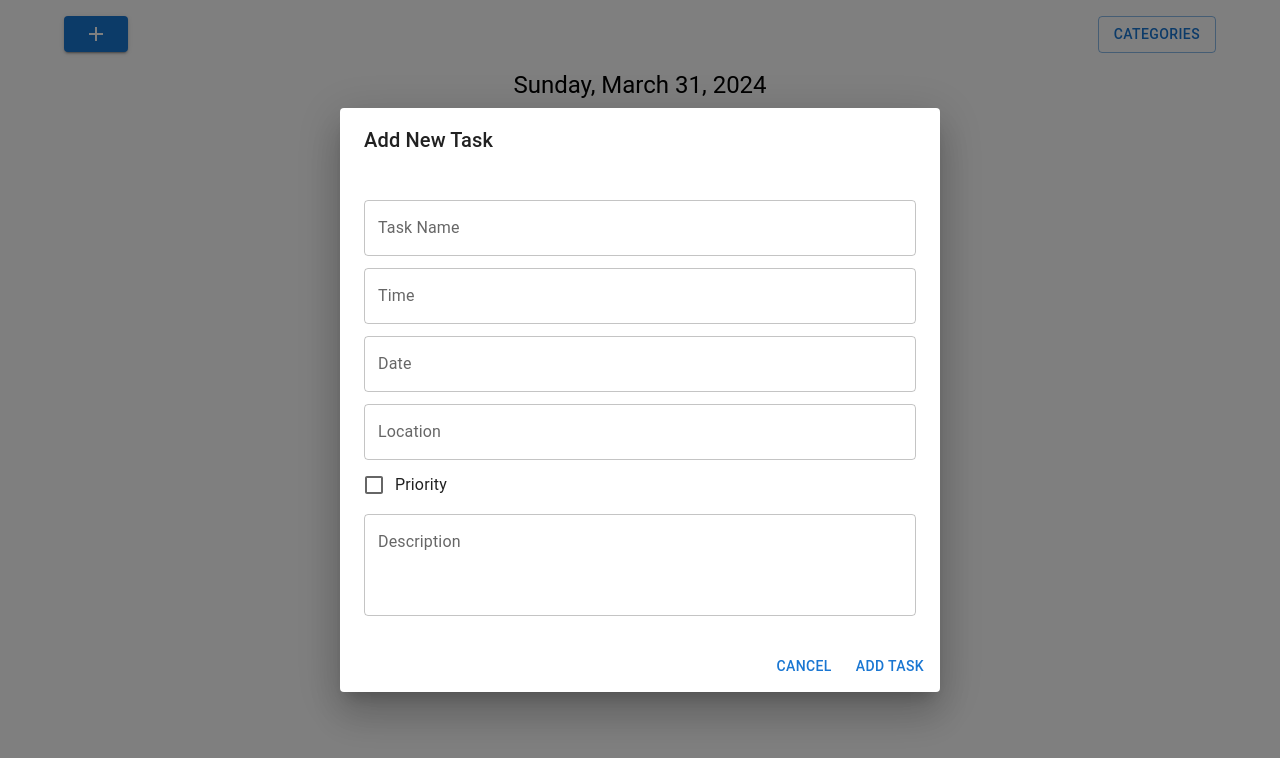
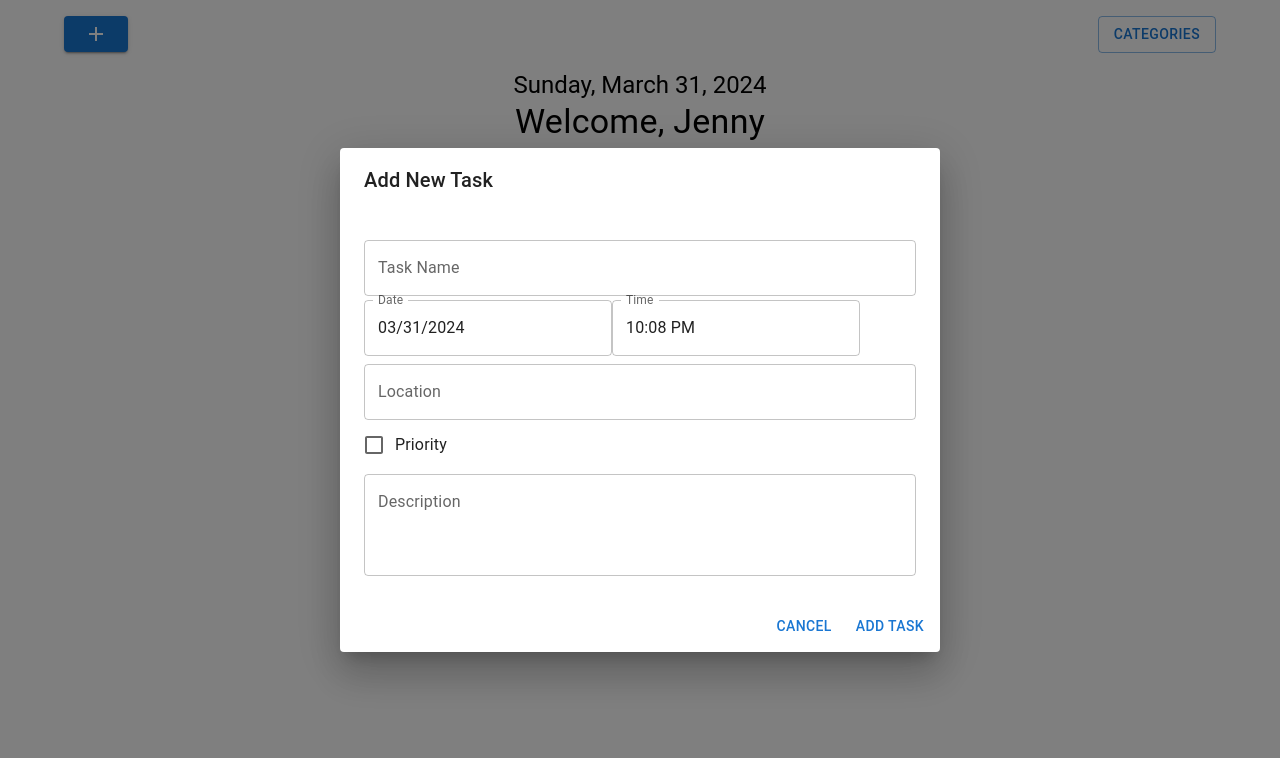
Before and after one commit to Cath3333/nudge, a React (Create React App) app in the folder nudge-app/: page /homepage in a window 1280 px wide. Both pictures are taken after a click on the button 96 px from the left and 34 px from the top of the page. Shown: the top 758 px of the page. Built offline with nearby package versions, Linux system fonts and the light colour scheme.

Commit message:
calendar

```diff
--- /dev/null
+++ b/nudge-app/src/components/TaskForm.css
@@ -0,0 +1,12 @@
+.react-datepicker-wrapper {
+  width: 100%; /* Full width of its parent */
+}
+
+.react-datepicker-popper {
+  z-index: 9999 !important; /* High z-index to ensure it's on top of other elements */
+}
+
+/* Optional: Adjust the position of the date picker if needed */
+.react-datepicker-popper[data-placement^="bottom"] {
+  top: 0px !important; /* Adjust this value if needed */
+}
--- a/nudge-app/src/components/TaskForm.jsx
+++ b/nudge-app/src/components/TaskForm.jsx
@@ -1,11 +1,15 @@
 import React, { useState } from 'react';
 import { Button, TextField, Dialog, DialogActions, DialogContent, DialogTitle, Checkbox, FormControlLabel } from '@mui/material';
-//TODO: add categories field where the user can select from PREEXISTING categories (e.g. academics)
+import { DatePicker, TimePicker } from '@mui/x-date-pickers';
+import { LocalizationProvider } from '@mui/x-date-pickers/LocalizationProvider';
+import {AdapterDateFns} from '@mui/x-date-pickers/AdapterDateFns';
+import './TaskForm.css';
+
 const TaskForm = ({ open, handleClose, addNewTask }) => {
   const [taskDetails, setTaskDetails] = useState({
     taskName: '',
-    time: '',
-    date: '',
+    date: new Date(),
+    time: new Date(),
     location: '',
     priority: false,
     description: ''
@@ -19,25 +23,23 @@ const TaskForm = ({ open, handleClose, addNewTask }) => {
     });
   };
 
+
+
   const handleSubmit = async (e) => {
-    console.log('Form submitted');
     e.preventDefault();
     const taskData = {
       userId: localStorage.getItem('userId'),
       name: taskDetails.taskName,
       description: taskDetails.description,
-      date: taskDetails.date,
-      time: taskDetails.time,
+      date: taskDetails.date.toISOString().split('T')[0],
+      time: taskDetails.time.toTimeString().split(' ')[0],
+      location: taskDetails.location,
       priority: taskDetails.priority,
-      location: taskDetails.location,
       completed: false
-
     };
     addNewTask(taskData);
-    console.log(taskData);
     handleClose();
-};
-
+  };
 
   return (
     <Dialog open={open} onClose={handleClose}>
@@ -54,26 +56,24 @@ const TaskForm = ({ open, handleClose, addNewTask }) => {
             value={taskDetails.taskName}
             onChange={handleChange}
           />
-          <TextField
-            margin="dense"
-            name="time"
-            label="Time"
-            type="text"
-            fullWidth
-            value={taskDetails.time}
-            onChange={handleChange}
-            placeholder="08:00 AM"
-          />
-          <TextField
-            margin="dense"
-            name="date"
-            label="Date"
-            type="text"
-            fullWidth
-            value={taskDetails.date}
-            onChange={handleChange}
-            placeholder="12/25/2024"
-          />
+     <LocalizationProvider dateAdapter={AdapterDateFns}>
+            <DatePicker
+              label="Date"
+              value={taskDetails.date}
+              onChange={(newValue) => {
+                setTaskDetails({ ...taskDetails, date: newValue });
+              }}
+              renderInput={(params) => <TextField {...params} fullWidth />}
+            />
+            <TimePicker
+              label="Time"
+              value={taskDetails.time}
+              onChange={(newValue) => {
+                setTaskDetails({ ...taskDetails, time: newValue });
+              }}
+              renderInput={(params) => <TextField {...params} fullWidth />}
+            />
+          </LocalizationProvider>
           <TextField
             margin="dense"
             name="location"
@@ -84,13 +84,7 @@ const TaskForm = ({ open, handleClose, addNewTask }) => {
             onChange={handleChange}
           />
           <FormControlLabel
-            control={
-              <Checkbox
-                name="priority"
-                checked={taskDetails.priority}
-                onChange={handleChange}
-              />
-            }
+            control={<Checkbox name="priority" checked={taskDetails.priority} onChange={handleChange} />}
             label="Priority"
           />
           <TextField
```
Also changed, not shown: nudge-app/package.json (+6 -1 lines), 2 other files (tests, documents, lock files or other folders).
